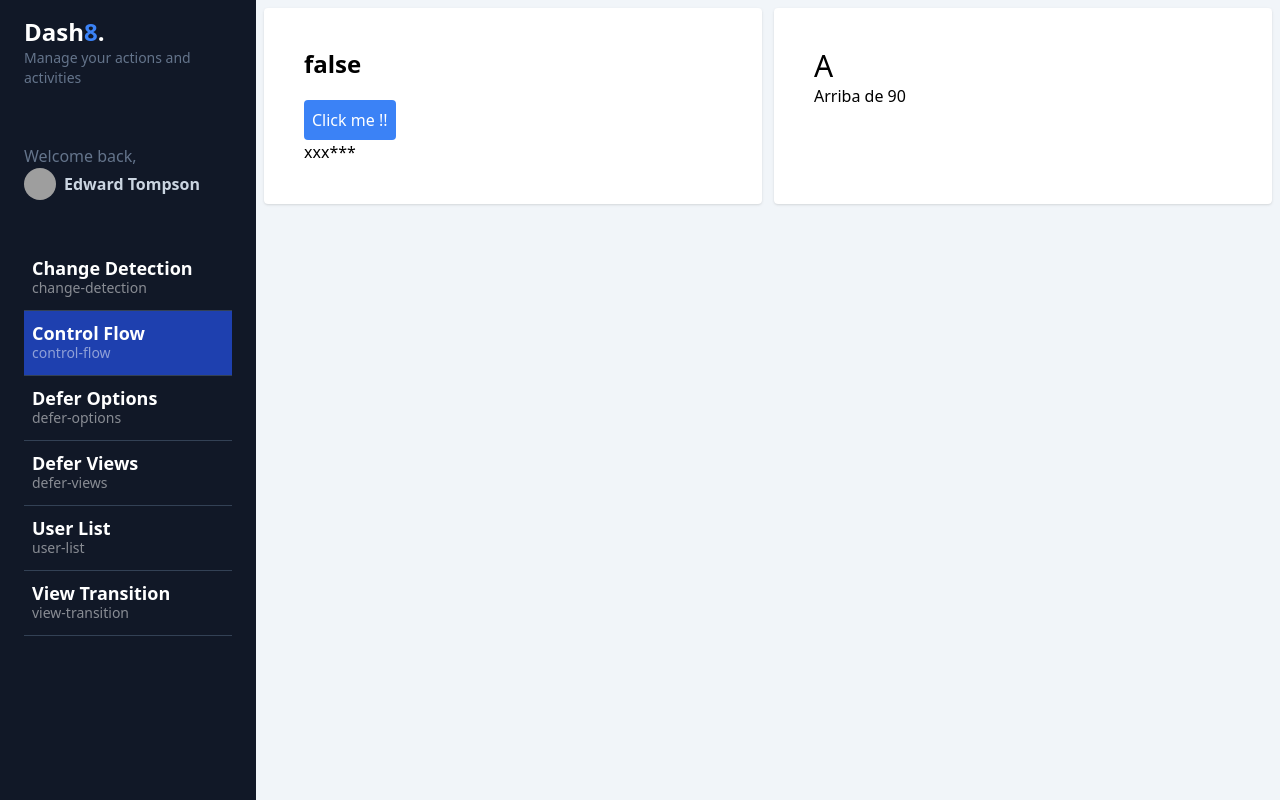
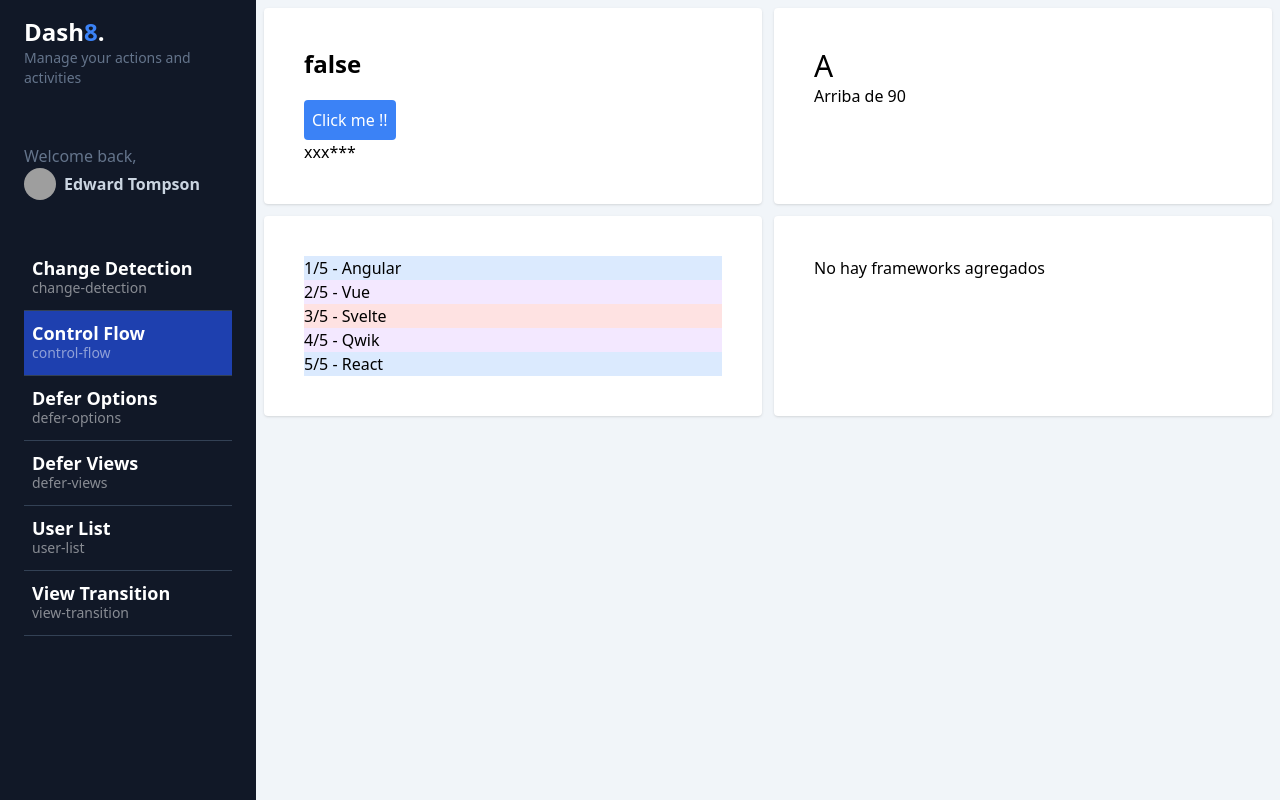
Before and after one commit to yaddysantos/udemy-angular-v17, an Angular app: page /dashboard/control-flow in a window 1280 px wide. Built offline with nearby package versions, Linux system fonts and the light colour scheme; grey boxes are pictures that could not be loaded.

Commit message:
Method FOR control flow

```diff
--- a/src/app/dashboard/pages/control-flow/control-flow.component.html
+++ b/src/app/dashboard/pages/control-flow/control-flow.component.html
@@ -25,4 +25,31 @@
     <p>Reprobado</p>
     } }
   </div>
+  <!-- Method For -->
+  <div class="bg-white rounded shadow p-10">
+    <ul>
+      @for (framework of frameworks(); track frameworks; let i = $index, first =
+      $first, last = $last, even = $even, odd = $odd, count = $count) {
+      <li
+        [class]="{
+          'bg-red-100': even && !first && !last,
+          'bg-purple-100': odd && !first && !last,
+          'bg-blue-100': first || last
+        }"
+      >
+        {{ i + 1 }}/{{ count }} - {{ framework }}
+      </li>
+      }
+    </ul>
+  </div>
+
+  <div class="bg-white rounded shadow p-10">
+    <ul>
+      @for (framework of frameworks2(); track $index) {
+      <li>{{ framework }}</li>
+      } @empty {
+      <li>No hay frameworks agregados</li>
+      }
+    </ul>
+  </div>
 </section>
--- a/src/app/dashboard/pages/control-flow/control-flow.component.ts
+++ b/src/app/dashboard/pages/control-flow/control-flow.component.ts
@@ -11,7 +11,8 @@
 export class ControlFlowComponent {
   public showContent = signal(false);
   public grade = signal<Grade>('A');
-  public frameworks = signal(['Angular', 'Vue', 'Svelte'])
+  public frameworks = signal(['Angular', 'Vue', 'Svelte', 'Qwik', ' React'])
+  public frameworks2 = signal([])
 
   public toggleContent() {
     this.showContent.update((value) => !value);
```
